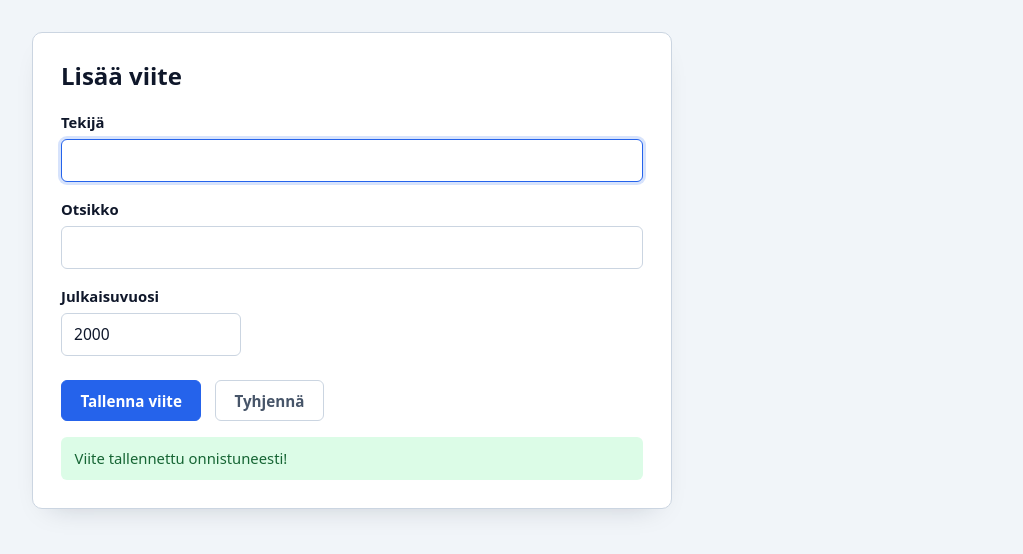
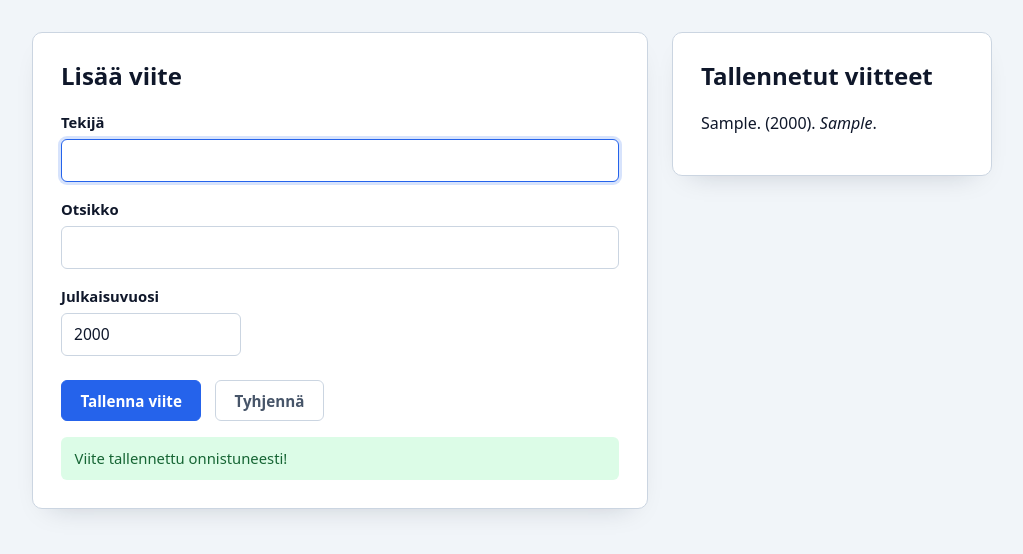
Before and after one commit to loukovjv/Miniprojekti, a website with bundled scripts: page index.html in a window 1280 px wide. Both pictures are taken after typing "Sample", "Sample" into the empty fields and a click on the button "Tallenna viite". Shown: the whole page, without its empty margins (128-1151 px from the left). Built offline with nearby package versions, Linux system fonts and the light colour scheme.

Commit message:
listaus näkyviin oikeassa muodossa

```diff
--- a/index.html
+++ b/index.html
@@ -10,7 +10,7 @@
 
   <body>
     <main>
-      <div id="reference-editor">
+      <section id="reference-editor">
         <h1>Lisää viite</h1>
 
         <form id="reference-form" aria-label="Lisää viite">
@@ -53,7 +53,13 @@
         </form>
 
         <p id="message" role="status" aria-live="polite"></p>
-      </div>
+      </section>
+
+      <section id="reference-list-section" aria-labelledby="reference-list-heading">
+        <h1 id="reference-list-heading">Tallennetut viitteet</h1>
+        <p id="empty-reference-message">Tallennettuja viitteitä ei ole.</p>
+        <ul id="reference-list"></ul>
+      </section>
     </main>
   </body>
 </html>
--- a/main.js
+++ b/main.js
@@ -6,11 +6,44 @@ const author = form.elements.namedItem("author");
 const title = form.elements.namedItem("title");
 const year = form.elements.namedItem("year");
 const message = document.querySelector("#message");
+const referenceList = document.querySelector("#reference-list");
+const emptyMessage = document.querySelector("#empty-reference-message");
 
 // Data structure for saving references
-const references = JSON.parse(
-    localStorage.getItem("references") || "[]"
-);
+let references = [];
+
+try {
+    references = JSON.parse(localStorage.getItem("references") || "[]");
+    if (!Array.isArray(references)) {
+        references = [];
+    }
+} catch {
+    references = [];
+}
+
+function renderReferences() {
+    referenceList.replaceChildren();
+
+    const sortedReferences = [...references].sort((first, second) =>
+        first.author.localeCompare(second.author, "fi")
+    );
+
+    for (const reference of sortedReferences) {
+        const item = document.createElement("li");
+        const authorText = document.createTextNode(
+            `${reference.author}. (${reference.year}). `
+        );
+        const titleText = document.createElement("em");
+        titleText.textContent = reference.title;
+
+        item.append(authorText, titleText, ".");
+        referenceList.append(item);
+    }
+
+    emptyMessage.hidden = sortedReferences.length !== 0;
+}
+
+renderReferences();
 
 // Focus author field when form opens
 editor.addEventListener("toggle", () => {
@@ -40,6 +73,7 @@ form.addEventListener("submit", (event) => {
     }
 
     localStorage.setItem("references", JSON.stringify(references));
+    renderReferences();
 
     message.textContent = "Viite tallennettu onnistuneesti!";
     form.reset();
--- a/referenceLogic.js
+++ b/referenceLogic.js
@@ -48,3 +48,7 @@ export function addReference(references, newReference) {
 
     return true;
 }
+
+export function formatReference(reference) {
+    return `${reference.author}. (${reference.year}). ${reference.title}.`;
+}
--- a/style.css
+++ b/style.css
@@ -30,12 +30,14 @@ body {
 main {
   max-width: 960px;
   margin: 0 auto;
+  display: grid;
+  grid-template-columns: minmax(320px, 640px) minmax(320px, 1fr);
+  gap: 1.5rem;
+  align-items: start;
 }
 
 #reference-editor {
-  width: 50vw;
-  min-width: 320px;
-  max-width: 640px;
+  width: 100%;
   background-color: var(--bg-card);
   border: 1px solid var(--border-color);
   border-radius: var(--radius);
@@ -142,7 +144,43 @@ main {
   color: var(--success-text);
 }
 
+#reference-list-section {
+  width: 100%;
+  background-color: var(--bg-card);
+  border: 1px solid var(--border-color);
+  border-radius: var(--radius);
+  padding: 1.75rem;
+  box-shadow: 0 12px 28px -18px rgba(15, 23, 42, 0.25);
+}
+
+#reference-list-section h1 {
+  margin: 0 0 1.25rem;
+  font-size: 1.5rem;
+  line-height: 1.25;
+}
+
+#reference-list {
+  margin: 0;
+  padding: 0;
+  list-style: none;
+}
+
+#reference-list li {
+  margin-bottom: 0.75rem;
+  margin-left: 1.5rem;
+  text-indent: -1.5rem;
+}
+
+#empty-reference-message {
+  margin: 0;
+  color: var(--text-muted);
+}
+
 @media (max-width: 768px) {
+  main {
+    grid-template-columns: 1fr;
+  }
+
   #reference-editor {
     width: 100%;
     padding: 1.25rem;
```
Also changed, not shown: tests/referenceLogic.test.js (+13 -1 lines).
